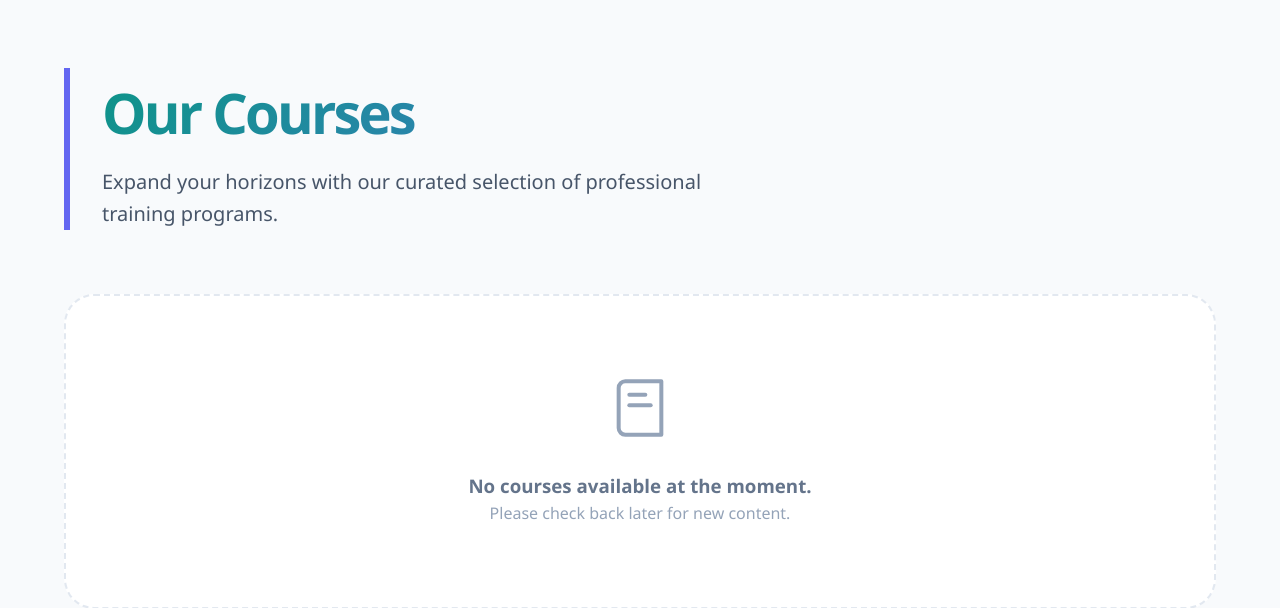
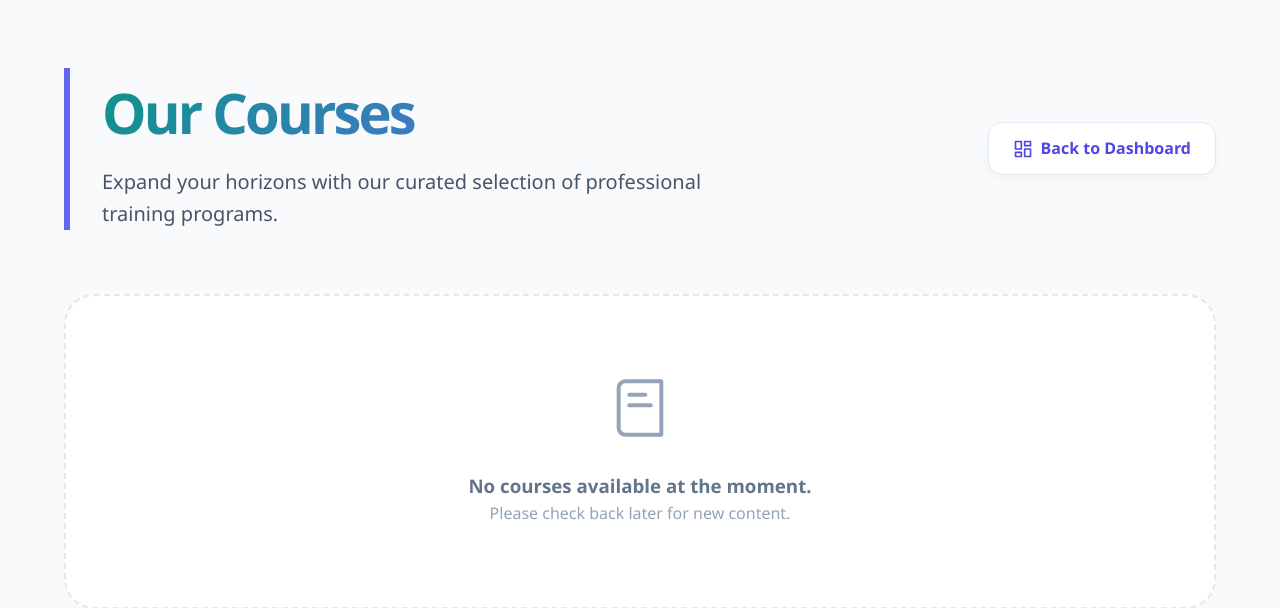
Before and after one commit to monika-2006-07/project1, a Flask app: page /courses in a window 1280 px wide. Shown: the top 608 px of the page. Run offline with Flask 3, Linux system fonts and the light colour scheme; the visitor is signed in with stand-in values (Sample User, id 1); data that the repository does not hold is empty.

Commit message:
feat: Add Back to Dashboard button on courses catalog page

```diff
--- a/templates/courses.html
+++ b/templates/courses.html
@@ -193,9 +193,15 @@
 </style>
 
 <div class="courses-wrapper">
-    <header class="courses-header-minimal">
-        <h1 class="header-title-premium">Our Courses</h1>
-        <p class="header-subtitle-premium">Expand your horizons with our curated selection of professional training programs.</p>
+    <header class="courses-header-minimal" style="display: flex; justify-content: space-between; align-items: center; gap: 2rem; flex-wrap: wrap; margin-bottom: 4rem; border-left: 6px solid #6366f1; padding-left: 2rem;">
+        <div>
+            <h1 class="header-title-premium" style="margin: 0;">Our Courses</h1>
+            <p class="header-subtitle-premium" style="margin-top: 0.5rem; margin-bottom: 0;">Expand your horizons with our curated selection of professional training programs.</p>
+        </div>
+        <a href="{{ url_for('dashboard') }}" class="btn-action-minimal" style="background: white; border: 1px solid #e2e8f0; color: #4f46e5; display: inline-flex; align-items: center; gap: 8px; font-weight: 600; padding: 0.8rem 1.5rem; border-radius: 14px; box-shadow: 0 4px 12px rgba(0, 0, 0, 0.03); transition: all 0.3s; text-decoration: none;">
+            <svg width="20" height="20" viewBox="0 0 24 24" fill="none" stroke="currentColor" stroke-width="2" stroke-linecap="round" stroke-linejoin="round" style="stroke: #4f46e5;"><rect x="3" y="3" width="7" height="9"/><rect x="14" y="3" width="7" height="5"/><rect x="14" y="12" width="7" height="9"/><rect x="3" y="16" width="7" height="5"/></svg>
+            Back to Dashboard
+        </a>
     </header>
 
     <div class="courses-grid-minimal">
```
